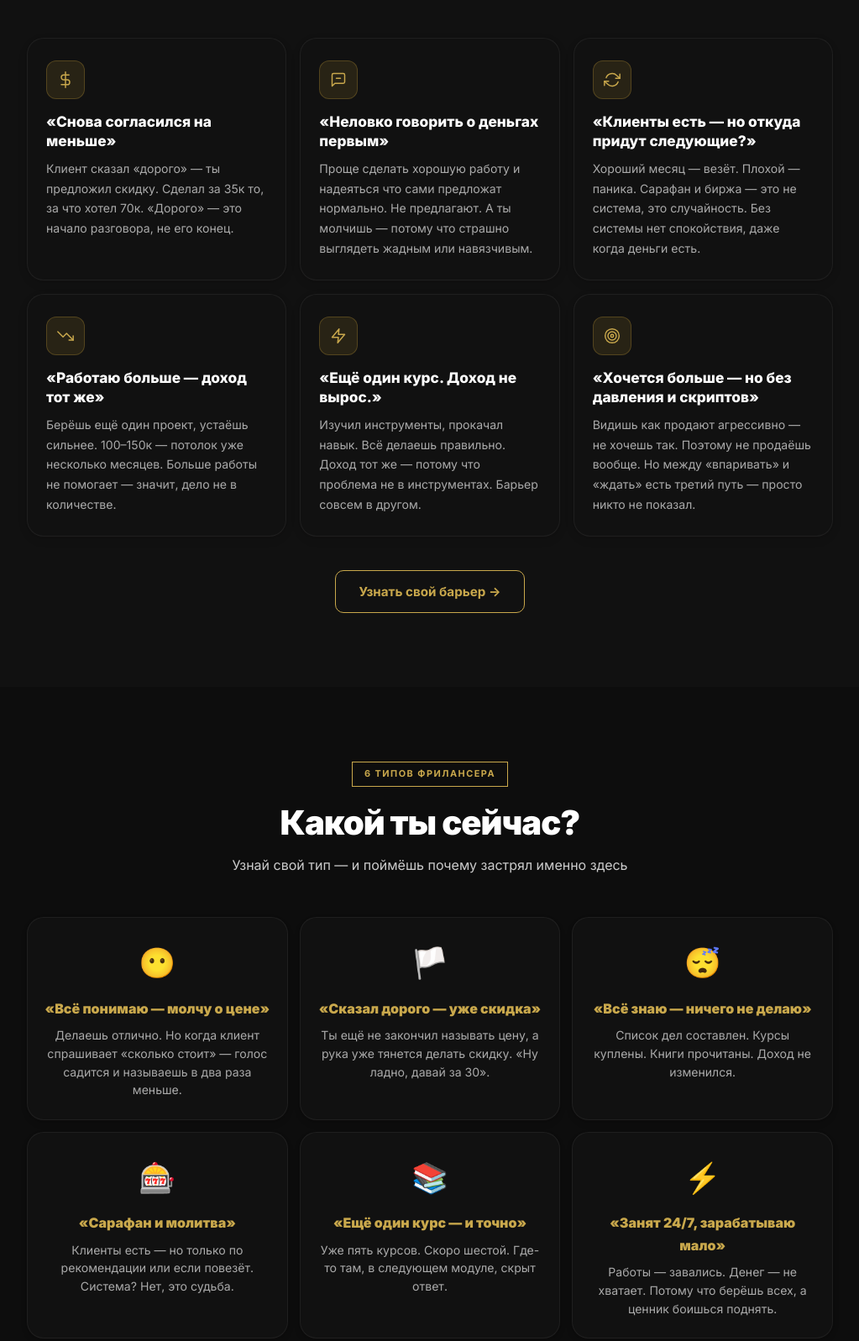
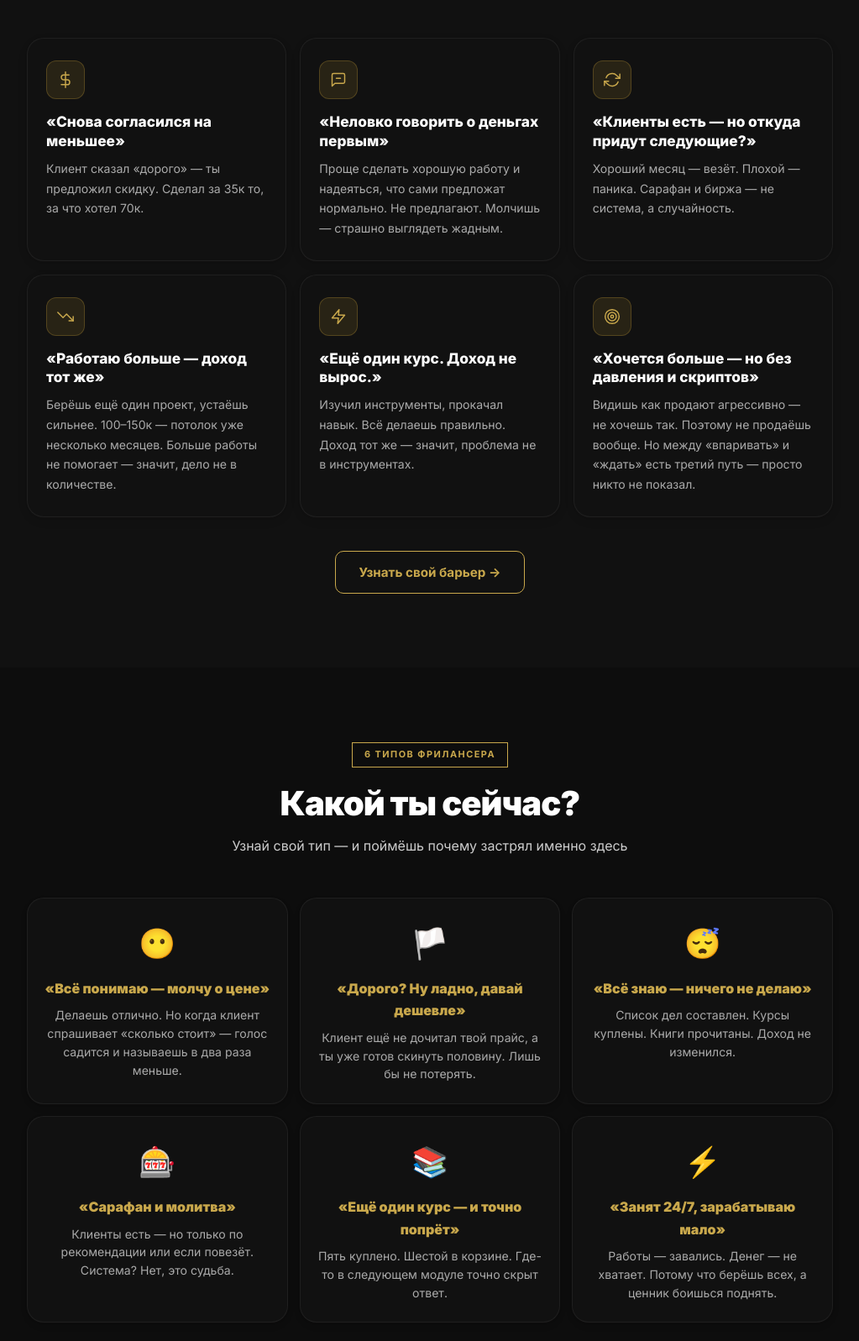
Before and after one commit to vodasolenaya/shamil-project, a plain HTML site: page diagnostic.html in a window 1280 px wide. Shown: the part 1083-2680 px from the top of the page at 84% size, without its empty margins (128-1151 px from the left). Drawn offline with Linux system fonts and the light colour scheme.

Commit message:
Polish diagnostic: fix typo, trim pain cards, sharpen type names, fix Egor quote

```diff
--- a/diagnostic.html
+++ b/diagnostic.html
@@ -976,22 +976,22 @@
         <div class="pain-ico-wrap">
           <svg viewBox="0 0 24 24" fill="none" stroke="currentColor" stroke-width="1.75" stroke-linecap="round" stroke-linejoin="round"><line x1="12" y1="1" x2="12" y2="23"/><path d="M17 5H9.5a3.5 3.5 0 0 0 0 7h5a3.5 3.5 0 0 1 0 7H6"/></svg>
         </div>
-        <h3>«Снова согласился на меньше»</h3>
-        <p>Клиент сказал «дорого» — ты предложил скидку. Сделал за 35к то, за что хотел 70к. «Дорого» — это начало разговора, не его конец.</p>
+        <h3>«Снова согласился на меньшее»</h3>
+        <p>Клиент сказал «дорого» — ты предложил скидку. Сделал за 35к то, за что хотел 70к.</p>
       </div>
       <div class="pain-card reveal reveal-d1">
         <div class="pain-ico-wrap">
           <svg viewBox="0 0 24 24" fill="none" stroke="currentColor" stroke-width="1.75" stroke-linecap="round" stroke-linejoin="round"><path d="M21 15a2 2 0 0 1-2 2H7l-4 4V5a2 2 0 0 1 2-2h14a2 2 0 0 1 2 2z"/><line x1="9" y1="10" x2="15" y2="10"/></svg>
         </div>
         <h3>«Неловко говорить о деньгах первым»</h3>
-        <p>Проще сделать хорошую работу и надеяться что сами предложат нормально. Не предлагают. А ты молчишь — потому что страшно выглядеть жадным или навязчивым.</p>
+        <p>Проще сделать хорошую работу и надеяться, что сами предложат нормально. Не предлагают. Молчишь — страшно выглядеть жадным.</p>
       </div>
       <div class="pain-card reveal reveal-d2">
         <div class="pain-ico-wrap">
           <svg viewBox="0 0 24 24" fill="none" stroke="currentColor" stroke-width="1.75" stroke-linecap="round" stroke-linejoin="round"><polyline points="23 4 23 10 17 10"/><polyline points="1 20 1 14 7 14"/><path d="M3.51 9a9 9 0 0 1 14.85-3.36L23 10M1 14l4.64 4.36A9 9 0 0 0 20.49 15"/></svg>
         </div>
         <h3>«Клиенты есть — но откуда придут следующие?»</h3>
-        <p>Хороший месяц — везёт. Плохой — паника. Сарафан и биржа — это не система, это случайность. Без системы нет спокойствия, даже когда деньги есть.</p>
+        <p>Хороший месяц — везёт. Плохой — паника. Сарафан и биржа — не система, а случайность.</p>
       </div>
       <div class="pain-card reveal">
         <div class="pain-ico-wrap">
@@ -1005,7 +1005,7 @@
           <svg viewBox="0 0 24 24" fill="none" stroke="currentColor" stroke-width="1.75" stroke-linecap="round" stroke-linejoin="round"><path d="M13 2L3 14h9l-1 8 10-12h-9l1-8z"/></svg>
         </div>
         <h3>«Ещё один курс. Доход не вырос.»</h3>
-        <p>Изучил инструменты, прокачал навык. Всё делаешь правильно. Доход тот же — потому что проблема не в инструментах. Барьер совсем в другом.</p>
+        <p>Изучил инструменты, прокачал навык. Всё делаешь правильно. Доход тот же — значит, проблема не в инструментах.</p>
       </div>
       <div class="pain-card reveal reveal-d2">
         <div class="pain-ico-wrap">
@@ -1038,8 +1038,8 @@
       </div>
       <div class="type-card reveal reveal-d1">
         <span class="type-ico">🏳️</span>
-        <h3>«Сказал дорого — уже скидка»</h3>
-        <p>Ты ещё не закончил называть цену, а рука уже тянется делать скидку. «Ну ладно, давай за 30».</p>
+        <h3>«Дорого? Ну ладно, давай дешевле»</h3>
+        <p>Клиент ещё не дочитал твой прайс, а ты уже готов скинуть половину. Лишь бы не потерять.</p>
       </div>
       <div class="type-card reveal reveal-d2">
         <span class="type-ico">😴</span>
@@ -1053,8 +1053,8 @@
       </div>
       <div class="type-card reveal reveal-d3">
         <span class="type-ico">📚</span>
-        <h3>«Ещё один курс — и точно»</h3>
-        <p>Уже пять курсов. Скоро шестой. Где-то там, в следующем модуле, скрыт ответ.</p>
+        <h3>«Ещё один курс — и точно попрёт»</h3>
+        <p>Пять куплено. Шестой в корзине. Где-то в следующем модуле точно скрыт ответ.</p>
       </div>
       <div class="type-card reveal reveal-d3">
         <span class="type-ico">⚡</span>
@@ -1189,7 +1189,7 @@
         <div class="case-divider"></div>
         <div class="case-who">Егор · Маркетинг</div>
         <div class="case-before">Было: 0 ₽, несколько лет без результата</div>
-        <div class="case-quote">«Раньше избегал продаж — теперь захожу сам.»</div>
+        <div class="case-quote">«Раньше избегал переговоров — теперь сам пишу первым.»</div>
         <div class="case-footer">
           <div class="case-avatar">Е</div>
           <div><div class="case-name">Егор</div><div class="case-role">Продажи маркетинговых услуг</div></div>
```
